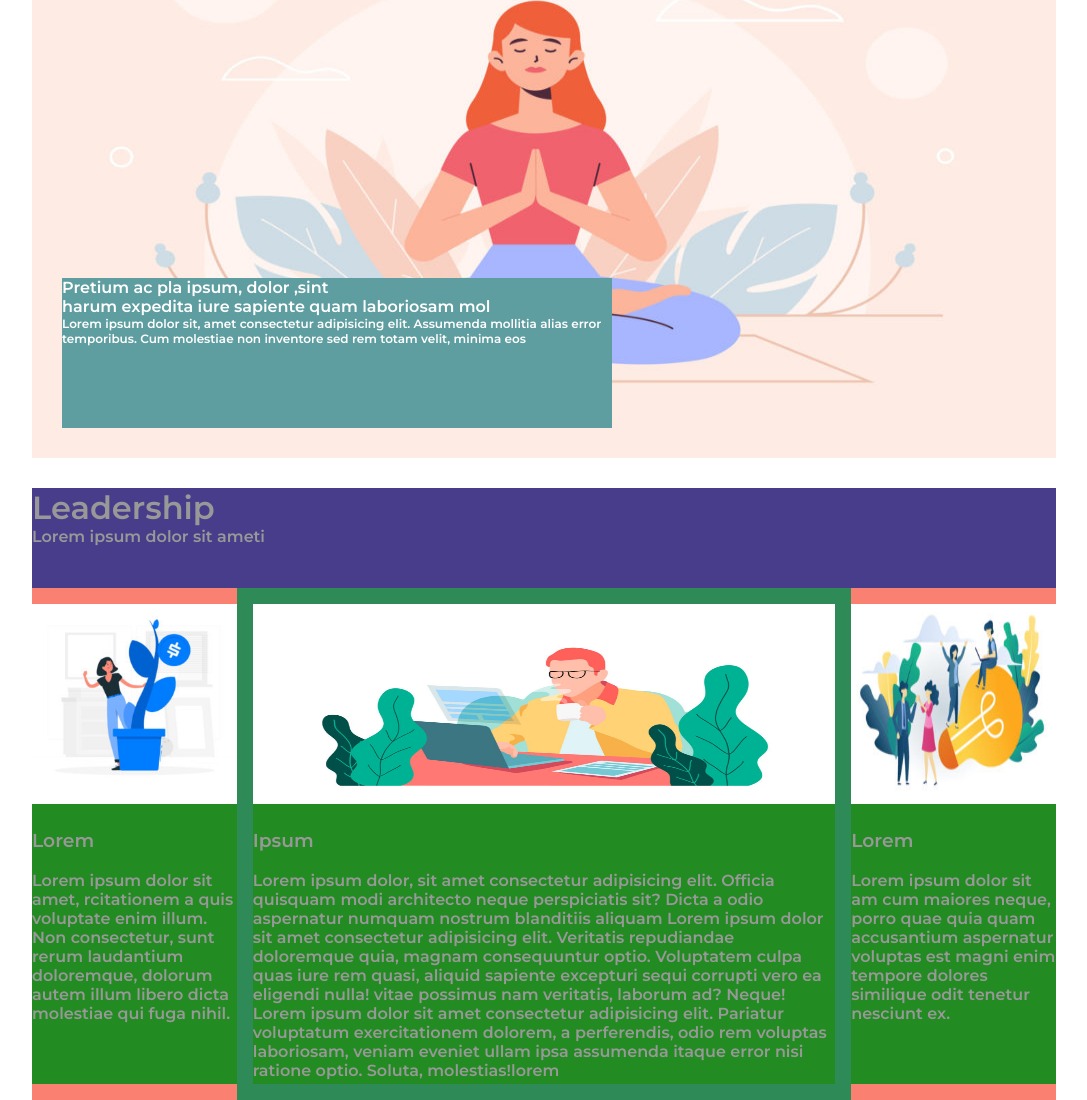
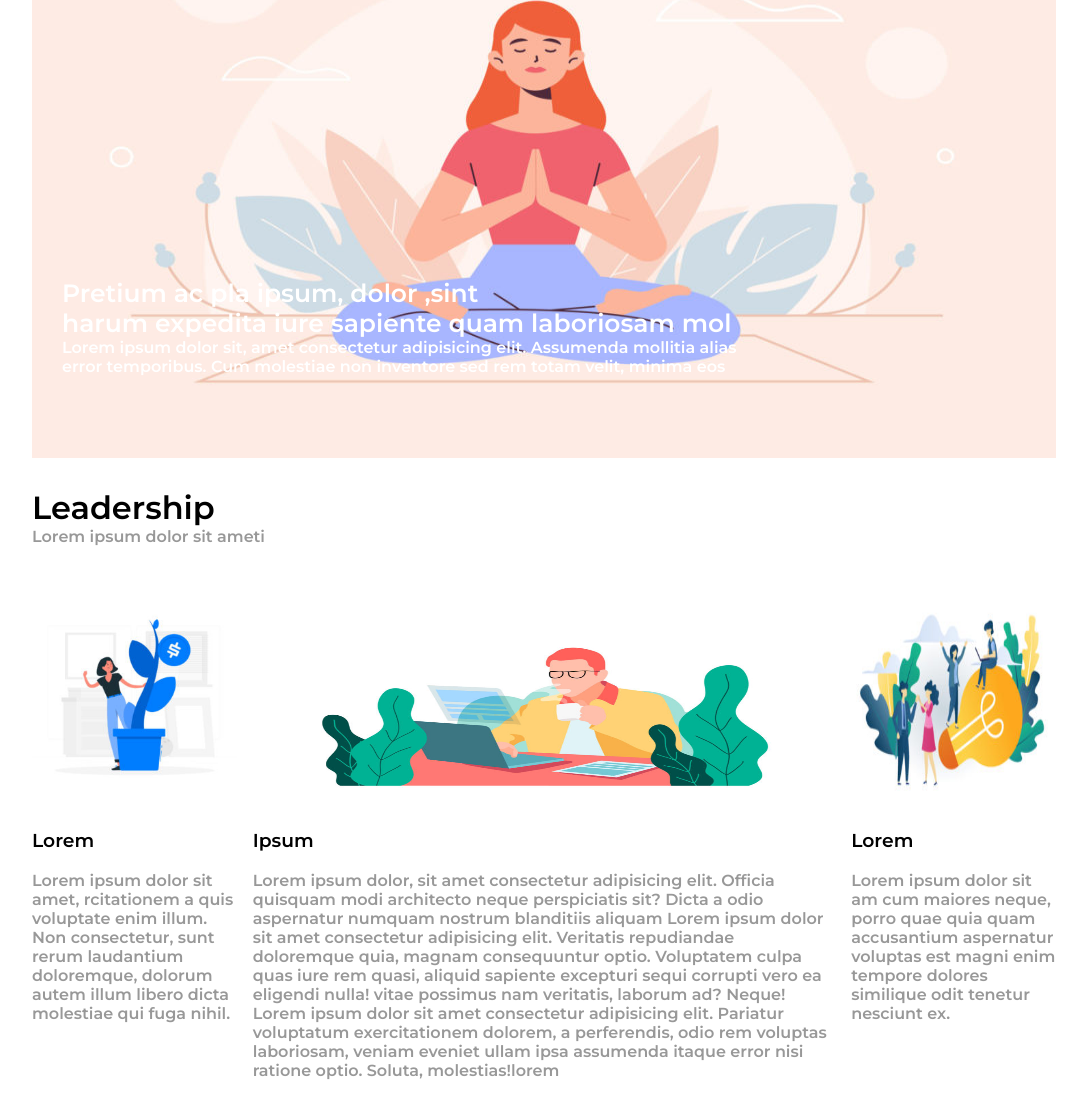
Before and after one commit to LucaOcchio99/htmlcss-wp, a plain HTML site: page index.html in a window 1280 px wide. Shown: the part 302-1402 px from the top of the page, without its empty margins (96-1183 px from the left). Drawn offline with Linux system fonts and the light colour scheme.

Commit message:
end of project

```diff
--- a/css/style.css
+++ b/css/style.css
@@ -10,6 +10,11 @@ body {
     color: #989898;
 }
 
+h1,
+h2,
+h3 {
+    color: black;
+}
 /* utility */
 .container {
     width: 80%;
@@ -39,16 +44,10 @@ body {
     display: table;
     clear: both;
 }
-/* Debug content*/
-.debug-box {
-    height: 50px;
-    background-color: rgba(0,0,0, .25);
-    border: 1px solid black;
-}
+
 
 /* Header */
 header{
-    background-color: brown;
     height: 100px;
 }
 
@@ -86,8 +85,7 @@ section {
 
 .container-text {
     height: 150px;
-    width: 550px;
-    background-color: cadetblue;
+    width: 700px;
 
     position: absolute;
     bottom: 30px;
@@ -99,28 +97,26 @@ section {
     color: white;
 }
 
+#pretium {
+    font-size: 25px;
+}
+
 #lorem {
-    font-size: 12px;
+    font-size: 16px;
 }
 
 /* Main Content*/
-main {
-    background-color: darkgray;
-}
 
 .sezione_intestazione {
-    background-color: darkslateblue;
     height: 100px;
 }
 
 aside {
-    background-color: salmon;
     width: 20%;
     float: left;
 }
 
 .sezione_centrale {
-    background-color: seagreen;
     width: 60%;
     float: left;
 }
@@ -139,7 +135,6 @@ aside {
 
 .descrizione {
     height: 280px;
-    background-color: forestgreen;
     padding-top: 25px;
 }
 
@@ -153,9 +148,10 @@ aside {
 /* footer */
 footer {
     height: 80px;
-    background-color: bisque;
     margin-bottom: 30px;
 
     text-align: center;
     line-height: 80px;
+
+    color: black;
 }
```
